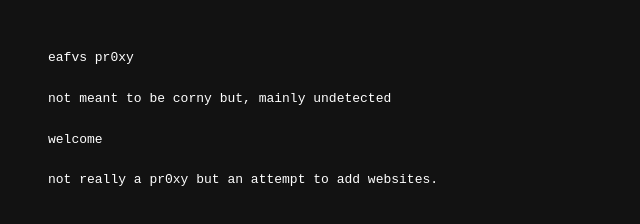
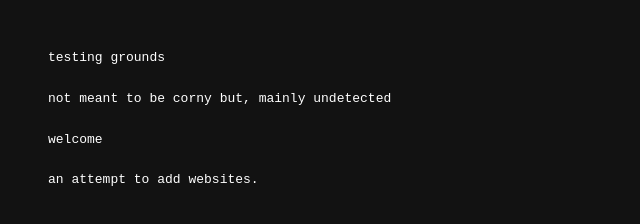
Before and after one commit to eafv/lol, a plain HTML site: page index.html in a window 1280 px wide. Shown: the whole page, without its empty margins (0-640 px from the left). Drawn offline with Linux system fonts and the light colour scheme.

Commit message:
Update index.html

```diff
--- a/index.html
+++ b/index.html
@@ -45,10 +45,10 @@
 </head>
 <body>
 
-  <div class="paragraph">eafvs pr0xy</div>
+  <div class="paragraph">testing grounds</div>
   <div class="paragraph">not meant to be corny but, mainly undetected</div>
   <div class="paragraph">welcome</div>
-  <div class="paragraph">not really a pr0xy but an attempt to add websites.</div>
+  <div class="paragraph">an attempt to add websites.</div>
 
 </body>
 </html>
```
